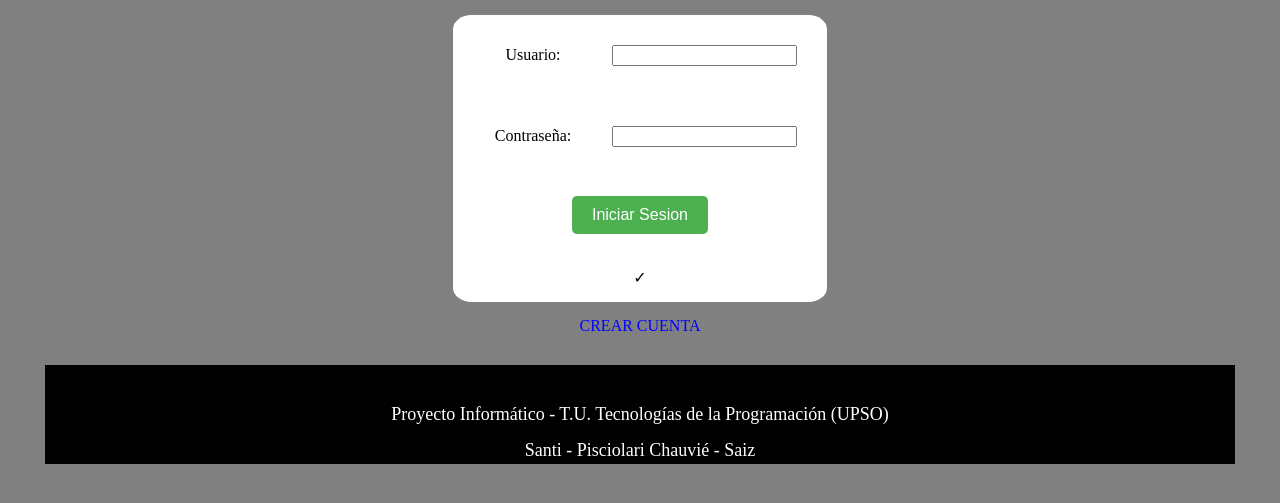
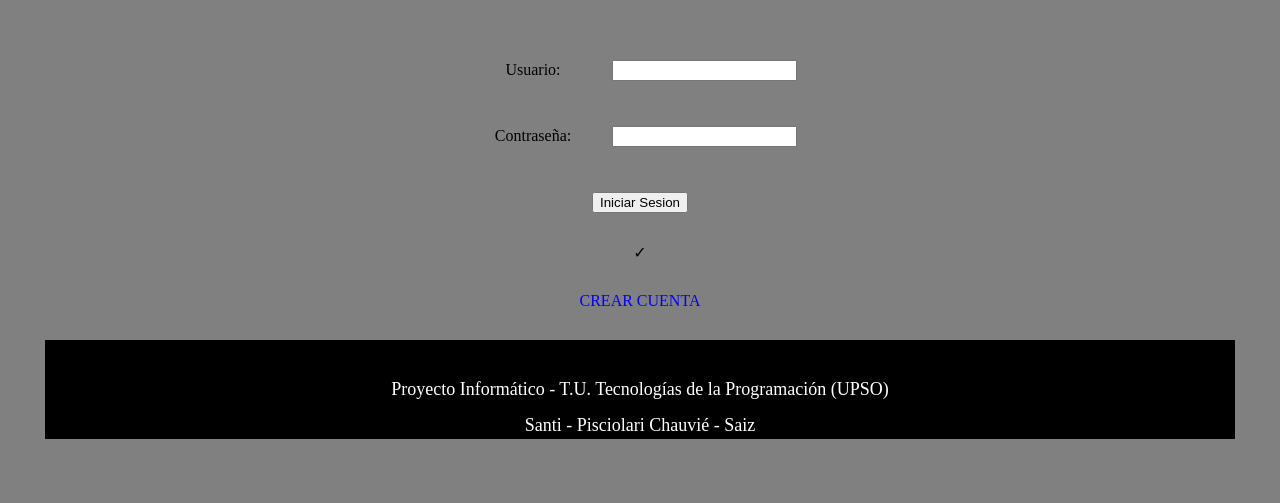
Before and after one commit to SaizMarcelo/PROYECTO-INFORMATICO, a Flask app: page / in a window 1280 px wide. Shown: the part 80-583 px from the top of the page. Run offline with Flask 3, Linux system fonts and the light colour scheme.

Commit message:
correcciones generales

```diff
--- a/api/routes/usuario.py
+++ b/api/routes/usuario.py
@@ -62,7 +62,6 @@
 # DELETE
 @app.route('/users/<int:id>', methods = ['DELETE'] )
 @token_required
-@user_resource
 def remove_user(id):
     try:
         delete = User.delete_user(id)
--- a/api/static/inicioSesion.js
+++ b/api/static/inicioSesion.js
@@ -26,7 +26,6 @@
     .then(
         // Si llegamos a este punto hacemos un control.log
         resp => {
-            console.log(resp)
             // Inicio de sesion correcta, al tener Token:
             if(resp.Token){
                 // Guardamos la informacion del token en un LOCALSTORAGE del cliente:
@@ -43,7 +42,7 @@
             // De lo contrario buscamos del documento el id:span mostramos el codigo.
             else{
                 // Le pasamos la respuesta del servidor:
-                document.getElementById("message").innerHTML = resp.Messenfe;
+                document.getElementById("message").innerHTML = resp.message;
             }
 
         }
--- a/api/static/rankings.js
+++ b/api/static/rankings.js
@@ -25,7 +25,7 @@
         var contenedorDinamico = document.getElementById("contenedorDinamico");
         contenedorDinamico.innerHTML="";
 
-        let tabla = '<table id="tablaParcial class="myTable">';
+        let tabla = '<table class="myTable">';
         tabla += `<tr><td>CLIENTE</td><td>COMPRAS</td><td>MONTO ACUMULADO</td></tr>`;
 
 
@@ -70,7 +70,7 @@
         var contenedorDinamico = document.getElementById("contenedorDinamico");
         contenedorDinamico.innerHTML="";
 
-        let tabla = '<table id="tablaParcial class="myTable">';
+        let tabla = '<table class="myTable">';
         tabla += `<tr><td>SERVICIO</td><td>HORAS CONTRATADAS</td><td>MONTO ACUMULADO</td></tr>`;
 
 
@@ -115,7 +115,7 @@
         var contenedorDinamico = document.getElementById("contenedorDinamico");
         contenedorDinamico.innerHTML="";
 
-        let tabla = '<table id="tablaParcial class="myTable">';
+        let tabla = '<table class="myTable">';
         tabla += `<tr><td>PRODUCTO</td><td>UNIDADES COMPRADAS</td><td>MONTO ACUMULADO</td></tr>`;
 
 
--- a/api/static/style_responsive.css
+++ b/api/static/style_responsive.css
@@ -95,15 +95,7 @@
 }
 
 /* Estilos para el formulario */
-form {
-  display: flex;
-  flex-direction: column;
-  align-items: center;
-  margin: auto;
-  background-color: white;
-  border-color: gold;
-  border-radius: 5%;
-}
+
 
 label {
   display: inline-block;
@@ -112,25 +104,6 @@
   /* Alinea el texto a la derecha dentro del label */
   margin-right: 10px;
   /* Agrega un margen a la derecha para separar los labels de los inputs */
-}
-
-form input[type="button"] {
-  background-color: #4CAF50;
-  border: none;
-  color: white;
-  padding: 10px 20px;
-  text-align: center;
-  text-decoration: none;
-  display: inline-block;
-  font-size: 16px;
-  margin: 4px 2px;
-  cursor: pointer;
-  border-radius: 5px;
-  transition: background-color 0.3s;
-}
-
-form input[type="button"]:hover {
-  background-color: #45a049;
 }
 
 a {
--- a/api/static/usuario.js
+++ b/api/static/usuario.js
@@ -17,16 +17,10 @@
             "email": document.getElementById("email_crear_usuario").value,
             "address": document.getElementById("address_crear_usuario").value,
             "phone_number": document.getElementById("phone_number_crear_usuario").value
-
         })
     }
-
     fetch(`/signup`, requestOption)
     .then(resp => resp.json())
-    .then(resp => {
-        console.log(resp)
-
-    })
     .catch(error => {
         // Manejar cualquier error que pueda ocurrir durante la solicitud
         console.error('Error:', error);
@@ -61,7 +55,6 @@
     )
     .then(
         resp => {
-            console.log(resp);
             // De la consulta vamos a conulstar cuantos registros tiene la cunsulta realizada:
             document.getElementById("username_usuario").value = resp["username"];
             document.getElementById("password_usuario").value = resp["password"];
@@ -108,10 +101,6 @@
 
     fetch(`http://127.0.0.1:4500/users/${id}`, requestOption)
     .then(resp => resp.json())
-    .then(resp => {
-        // Actualizamos la lista de clientes:
-        console.log(resp)
-    })
     .catch(error => {
         // Manejar cualquier error que pueda ocurrir durante la solicitud
         console.error('Error:', error);
@@ -137,12 +126,8 @@
     fetch(`http://127.0.0.1:4500/users/${id}`, requestOption)
     .then(
         resp  => {
-
+            cerrarSesion()
             return resp.json()
-        }
-    ).then(
-        resp => {
-            cerrarSesion()
         }
     )
     .catch(error => {
@@ -188,3 +173,5 @@
     localStorage.setItem('token', "");
     window.location.href = '/'
 }
+
+// VALIDACIONES ##########################
--- a/api/templates/public/index.html
+++ b/api/templates/public/index.html
@@ -82,8 +82,8 @@
 </body>
 
 <!-- Conectamos el script0001.js con el HTML -->
-<script src="{{ url_for('static', filename='InicioSesion.js')}}"></script>
+<script src="{{ url_for('static', filename='inicioSesion.js')}}"></script>
 
-<script src="{{ url_for('static', filename='Usuario.js')}}"></script>
+<script src="{{ url_for('static', filename='usuario.js')}}"></script>
 
 </html>
```
Also changed, not shown: api/models/usuario.py (+5 -4 lines), api/static/cliente.js (+3 -5 lines), api/static/productos.js (+7 -10 lines), api/static/servicios.js (+7 -8 lines).
